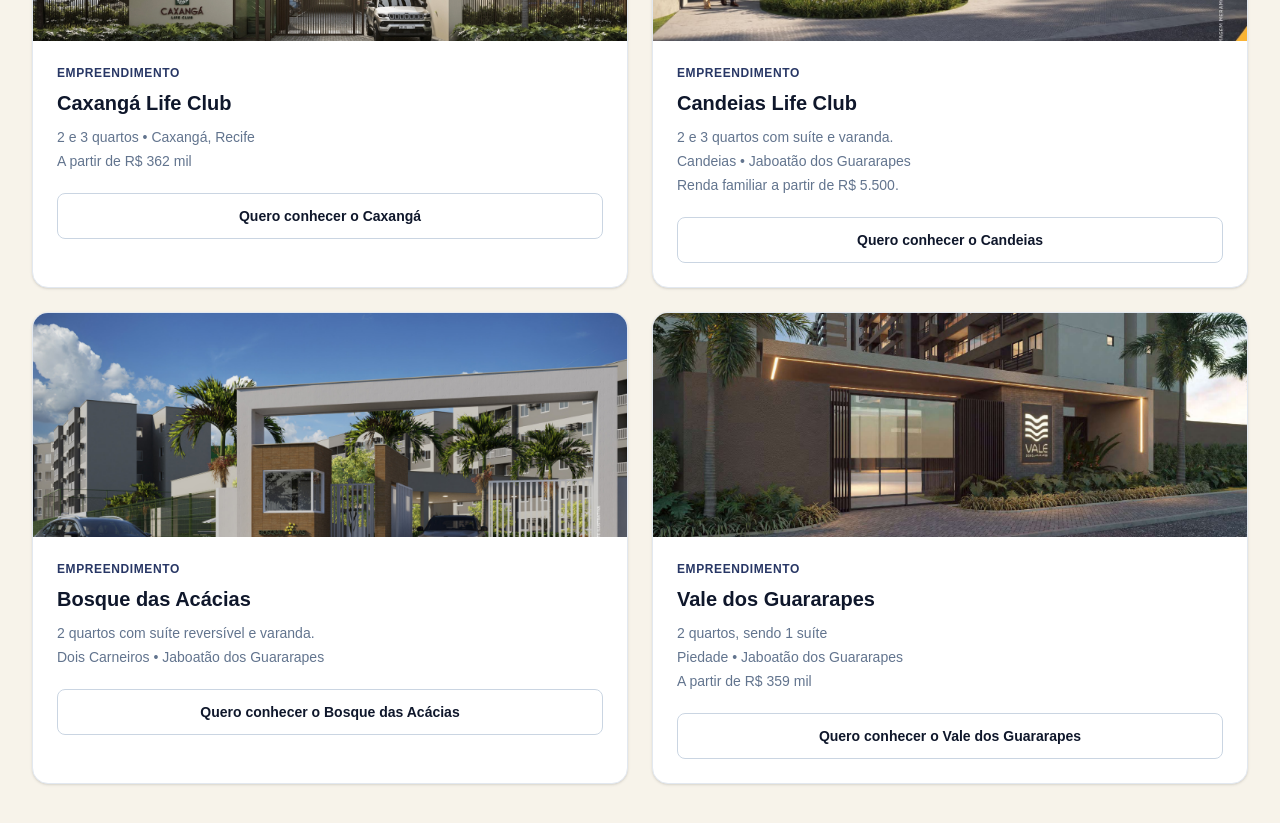
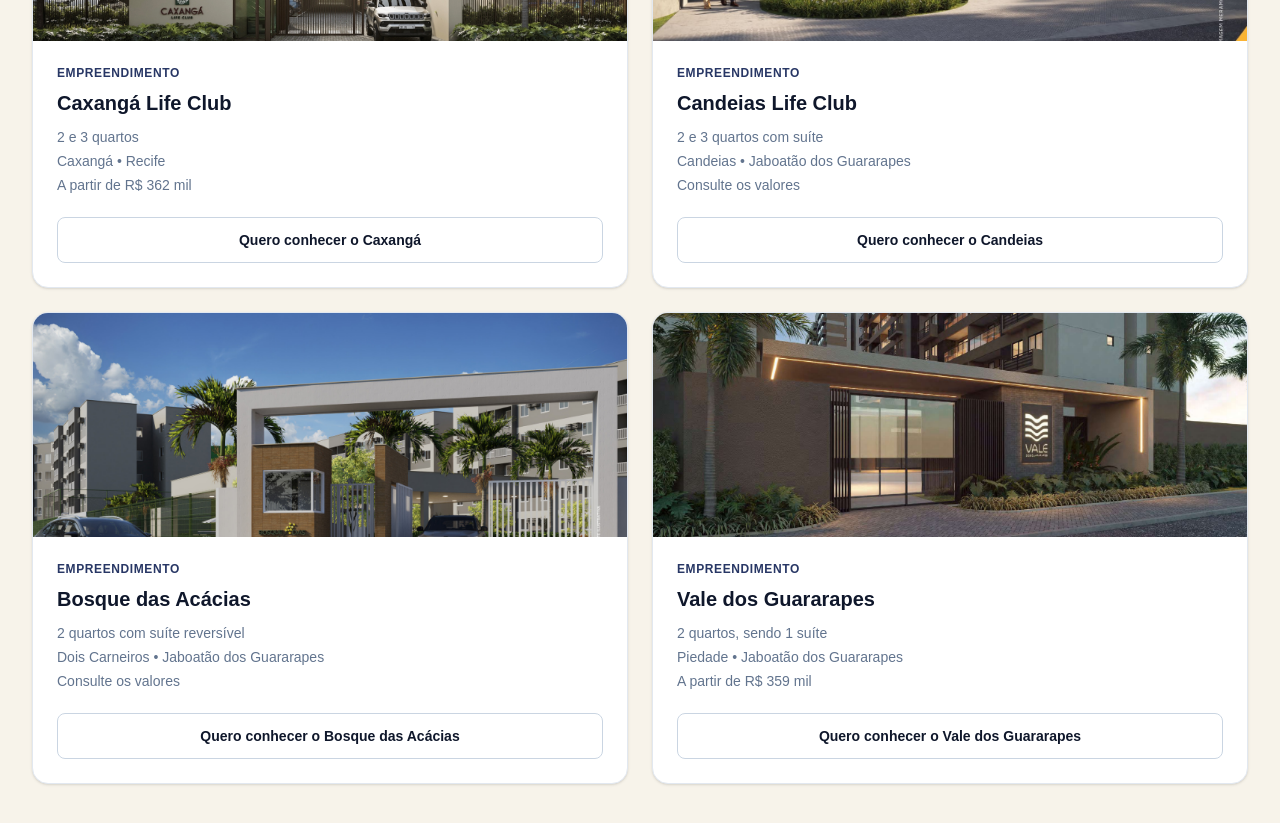
Before and after one commit to pedrojansen55-jpg/eleva-imobiliaria, a Next.js app: page / in a window 1280 px wide. Shown: the part 1360-2183 px from the top of the page. Built offline with nearby package versions, Linux system fonts and the light colour scheme.

Commit message:
Alterar toda a estrutura dos Cards

```diff
--- a/app/page.tsx
+++ b/app/page.tsx
@@ -169,9 +169,9 @@ export default function Home() {
 
           <div className="mt-12 grid gap-6 md:grid-cols-2">
 
+
 {/* CARD 1 */}
 <div className="overflow-hidden rounded-2xl border border-slate-200 bg-white shadow-sm transition hover:-translate-y-1 hover:shadow-lg">
-
   <div className="h-56 overflow-hidden">
     <img
       src="/caxanga/novacapa.png.jpeg"
@@ -181,7 +181,6 @@ export default function Home() {
   </div>
 
   <div className="p-6">
-
     <p className="text-xs font-bold uppercase tracking-wider text-[#283765]">
       Empreendimento
     </p>
@@ -190,11 +189,11 @@ export default function Home() {
       Caxangá Life Club
     </h3>
 
-                <p className="mt-2 text-sm leading-6 text-slate-500">
-  2 e 3 quartos • Caxangá, Recife
-  <br />
-  A partir de R$ 362 mil
-</p>
+    <div className="mt-2 text-sm leading-6 text-slate-500">
+      <p>2 e 3 quartos</p>
+      <p>Caxangá • Recife</p>
+      <p>A partir de R$ 362 mil</p>
+    </div>
 
     <a
       href="https://wa.me/5581994897832?text=Ol%C3%A1!%20Tenho%20interesse%20no%20Caxang%C3%A1%20Life%20Club.%20Gostaria%20de%20receber%20mais%20informa%C3%A7%C3%B5es."
@@ -204,14 +203,12 @@ export default function Home() {
     >
       Quero conhecer o Caxangá
     </a>
-
   </div>
 </div>
 
-
 {/* CARD 2 */}
-<div className="overflow-hidden rounded-2xl border border-slate-200 bg-white shadow-sm">
-  <div className="flex h-56 items-center justify-center bg-slate-100">
+<div className="overflow-hidden rounded-2xl border border-slate-200 bg-white shadow-sm transition hover:-translate-y-1 hover:shadow-lg">
+  <div className="h-56 overflow-hidden">
     <img
       src="/candeias/candeiascapa.png.jpeg"
       alt="Candeias Life Club"
@@ -228,29 +225,25 @@ export default function Home() {
       Candeias Life Club
     </h3>
 
-    <p className="mt-2 text-sm leading-6 text-slate-500">
-      2 e 3 quartos com suíte e varanda.
-      <br />
-      Candeias • Jaboatão dos Guararapes
-      <br />
-      Renda familiar a partir de R$ 5.500.
-    </p>
+    <div className="mt-2 text-sm leading-6 text-slate-500">
+      <p>2 e 3 quartos com suíte</p>
+      <p>Candeias • Jaboatão dos Guararapes</p>
+      <p>Consulte os valores</p>
+    </div>
 
     <a
       href="https://wa.me/5581994897832?text=Ol%C3%A1!%20Tenho%20interesse%20no%20Candeias%20Life%20Club.%20Gostaria%20de%20receber%20mais%20informa%C3%A7%C3%B5es."
       target="_blank"
       rel="noopener noreferrer"
-      className="mt-5 block rounded-lg border border-slate-300 px-4 py-3 text-center text-sm font-semibold text-slate-900 transition hover:bg-slate-50"
+      className="mt-5 block rounded-lg border border-slate-300 px-4 py-3 text-center text-sm font-semibold text-slate-900 transition hover:bg-[#F5F1E8]"
     >
       Quero conhecer o Candeias
     </a>
   </div>
 </div>
 
-
 {/* CARD 3 */}
 <div className="overflow-hidden rounded-2xl border border-slate-200 bg-white shadow-sm transition hover:-translate-y-1 hover:shadow-lg">
-
   <div className="h-56 overflow-hidden">
     <img
       src="/acacias/capamoral.png"
@@ -260,22 +253,19 @@ export default function Home() {
   </div>
 
   <div className="p-6">
-
     <p className="text-xs font-bold uppercase tracking-wider text-[#283765]">
-                  EMPREENDIMENTO
+      Empreendimento
     </p>
 
     <h3 className="mt-2 text-xl font-bold text-slate-900">
       Bosque das Acácias
     </h3>
 
-                <p className="mt-2 text-sm leading-6 text-slate-500">
-  2 quartos com suíte reversível e varanda.
-</p>
-
-<p className="text-sm leading-6 text-slate-500">
-  Dois Carneiros • Jaboatão dos Guararapes
-</p>
+    <div className="mt-2 text-sm leading-6 text-slate-500">
+      <p>2 quartos com suíte reversível</p>
+      <p>Dois Carneiros • Jaboatão dos Guararapes</p>
+      <p>Consulte os valores</p>
+    </div>
 
     <a
       href="https://wa.me/5581994897832?text=Ol%C3%A1!%20Tenho%20interesse%20no%20Bosque%20das%20Ac%C3%A1cias.%20Gostaria%20de%20receber%20mais%20informa%C3%A7%C3%B5es."
@@ -285,13 +275,11 @@ export default function Home() {
     >
       Quero conhecer o Bosque das Acácias
     </a>
-
   </div>
 </div>
 
-
 {/* CARD 4 */}
-<div className="overflow-hidden rounded-2xl border border-slate-200 bg-white shadow-sm transition hover:shadow-md">
+<div className="overflow-hidden rounded-2xl border border-slate-200 bg-white shadow-sm transition hover:-translate-y-1 hover:shadow-lg">
   <div className="h-56 overflow-hidden">
     <img
       src="/vale dos guara/vale dos guara.png"
@@ -309,28 +297,23 @@ export default function Home() {
       Vale dos Guararapes
     </h3>
 
-    <p className="mt-2 text-sm leading-6 text-slate-500">
-      2 quartos, sendo 1 suíte
-    </p>
-
-    <p className="text-sm leading-6 text-slate-500">
-      Piedade • Jaboatão dos Guararapes
-    </p>
-
-    <p className="text-sm leading-6 text-slate-500">
-      A partir de R$ 359 mil
-    </p>
+    <div className="mt-2 text-sm leading-6 text-slate-500">
+      <p>2 quartos, sendo 1 suíte</p>
+      <p>Piedade • Jaboatão dos Guararapes</p>
+      <p>A partir de R$ 359 mil</p>
+    </div>
 
     <a
       href="https://wa.me/5581994897832?text=Ol%C3%A1!%20Tenho%20interesse%20no%20Vale%20dos%20Guararapes.%20Gostaria%20de%20receber%20mais%20informa%C3%A7%C3%B5es."
       target="_blank"
       rel="noopener noreferrer"
-      className="mt-5 block rounded-lg border border-slate-300 px-4 py-3 text-center text-sm font-semibold text-slate-900 transition hover:bg-slate-50"
+      className="mt-5 block rounded-lg border border-slate-300 px-4 py-3 text-center text-sm font-semibold text-slate-900 transition hover:bg-[#F5F1E8]"
     >
       Quero conhecer o Vale dos Guararapes
     </a>
   </div>
-</div></div>
+</div>
+</div>
 
         </div>
       </section>
```
Lines whose indentation alone changed are shown as unchanged.
